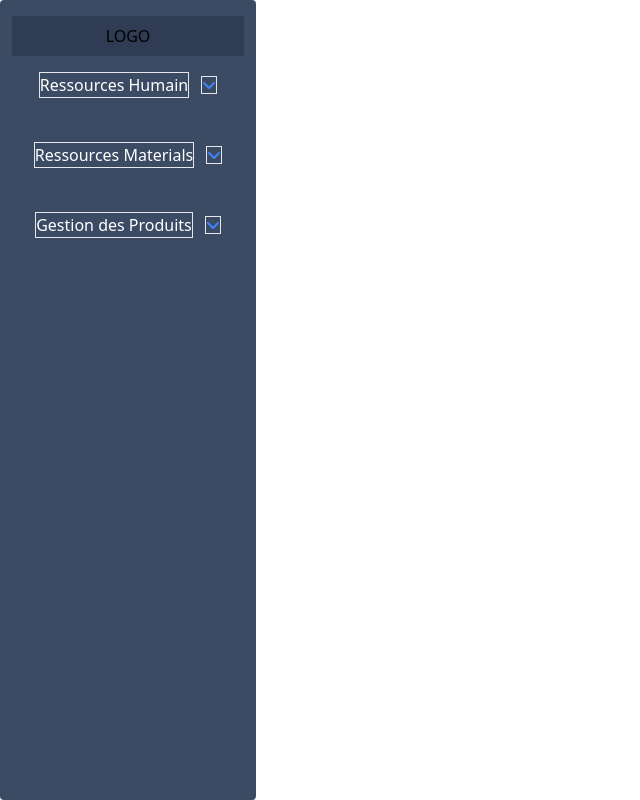
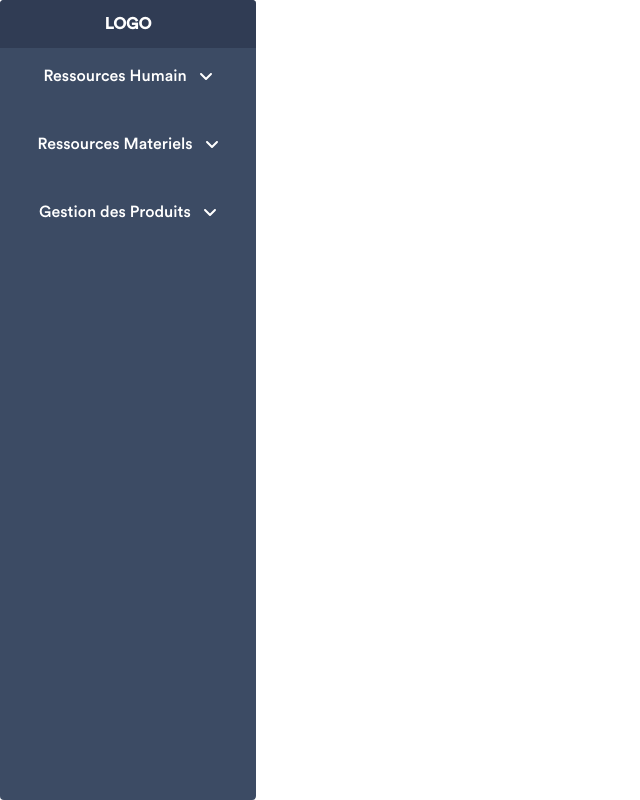
Before and after one commit to SaaStraining/ReactAppSaaS, a React (Create React App) app: page / in a window 1280 px wide. Shown: the whole page, without its empty margins (0-640 px from the left). Built offline with nearby package versions, Linux system fonts and the light colour scheme.

Commit message:
styling sidebar initial style

```diff
--- a/package.json
+++ b/package.json
@@ -9,6 +9,8 @@
     "@testing-library/jest-dom": "^5.16.4",
     "@testing-library/react": "^13.3.0",
     "@testing-library/user-event": "^13.5.0",
+    "flowbite": "^1.5.1",
+    "flowbite-react": "^0.1.3",
     "react": "^18.2.0",
     "react-dom": "^18.2.0",
     "react-scripts": "5.0.1",
--- a/src/componnents/SideBar.jsx
+++ b/src/componnents/SideBar.jsx
@@ -1,32 +1,70 @@
 import React from 'react'
+import { useState } from 'react';
 // import { Dropdown,Flowbite, DarkThemeToggle } from 'flowbite-react';
 import { FontAwesomeIcon } from '@fortawesome/react-fontawesome';
 import { faCoffee ,faAngleDown } from '@fortawesome/free-solid-svg-icons';
+import { Flowbite } from 'flowbite-react';
+import { DarkThemeToggle } from 'flowbite-react';
 function SideBar() {
-
+  const [toggle,setToggle] = useState(false);
+  const Show = (e) =>{
+    e.preventDefault();
+    setToggle(!toggle);
+  }
   return (
 
-    <aside className='w-64 side-nav h-screen overflow-y-auto py-4 px-3 rounded dark:bg-gray-800 '>
+    <aside className='w-1/5 side-nav h-screen overflow-y-auto pb-4  rounded dark:bg-gray-800 '>
        <div className='w-full m-0'>
-          <div className='side-header w-full grid place-items-center h-10 text-center  m-0 mb-4'>
-            <h3 className='m-0'>LOGO</h3>
+          <div className='side-header  w-full grid place-items-center h-12 text-center  m-0 mb-4'>
+            <h3 className='m-0 text-white font-extrabold'>LOGO</h3>
           </div>
-          <div className='flex justify-center w-100 text-black  h-auto mb-11 text-white'>
-                <h3 className='border'>Ressources Humain </h3>
-                <FontAwesomeIcon icon={faAngleDown}  className=" mt-1 border text-blue-500 ml-3 "/>
+          <div className='w-100  h-auto mb-11 text-white'>
+              <div className="flex justify-center text-white">
+                  <h3 className=''>Ressources Humain </h3>
+                <FontAwesomeIcon icon={faAngleDown}  className=" mt-1  text-white ml-3 " onClick={Show}/>
+              </div>
                 {/* <FontAwesomeIcon icon="fa-solid fa-angle-down" /> */}
+                <div>
+                    {
+                      toggle ?
+                        <div className='flex  border justify-center w-100 h-auto mb-11 text-white'>
+                            ha zebi
+                        </div> : null
+                  }
+                </div>
+            </div>
+            <div className='w-100  h-auto mb-11 text-white'>
+              <div className="flex justify-center text-white">
+                  <h3 className=''>Ressources Materiels </h3>
+                <FontAwesomeIcon icon={faAngleDown}  className=" mt-1  text-white ml-3 " onClick={Show}/>
+              </div>
+                {/* <FontAwesomeIcon icon="fa-solid fa-angle-down" /> */}
+                <div>
+                    {
+                      toggle ?
+                        <div className='flex  border justify-center w-100 h-auto mb-11 text-white'>
+                            ha zebi
+                        </div> : null
+                  }
+                </div>
+            </div>
+            <div className='w-100  h-auto mb-11 text-white'>
+              <div className="flex justify-center text-white">
+                  <h3 className=''>Gestion des Produits </h3>
+                <FontAwesomeIcon icon={faAngleDown}  className=" mt-1  text-white ml-3 " onClick={Show}/>
+              </div>
+                {/* <FontAwesomeIcon icon="fa-solid fa-angle-down" /> */}
+                <div>
+                    {
+                      toggle ?
+                        <div className='flex  border justify-center w-100 h-auto mb-11 text-white'>
+                            ha zebi
+                        </div> : null
+                  }
+                </div>
+            </div>
 
-            </div>
-            <div className='flex justify-center w-100 text-black  h-auto mb-11 text-white'>
-            <h3 className='border'>Ressources Materials </h3>
-                <FontAwesomeIcon icon={faAngleDown}  className=" mt-1 border text-blue-500 ml-3 "/>
 
-            </div>
-            <div className='flex justify-center w-100 text-black  h-auto mb-11 text-white'>
-            <h3 className='border'>Gestion des Produits </h3>
-                <FontAwesomeIcon icon={faAngleDown}  className=" mt-1 border text-blue-500 ml-3 "/>
-
-            </div>
        </div>
 
 
--- a/src/index.css
+++ b/src/index.css
@@ -1,6 +1,13 @@
 @tailwind base;
 @tailwind components;
 @tailwind utilities;
+
+@font-face {
+  font-family: 'Circular Std';
+  src: url(../src/fonts/CIRCULARSTD-MEDIUM.OTF);
+}
+
+@import url('https://fonts.googleapis.com/css2?family=Roboto:wght@300&display=swap');
 
 body {
   margin: 0;
@@ -9,6 +16,9 @@ body {
 .side-header{
   background-color: #303C54;
 }
+
 .side-nav{
   background-color: #3C4B64;
+  font-family: Circular Std;
+
 }
```
Also changed, not shown: 1 other file (tests, documents, lock files or other folders).
